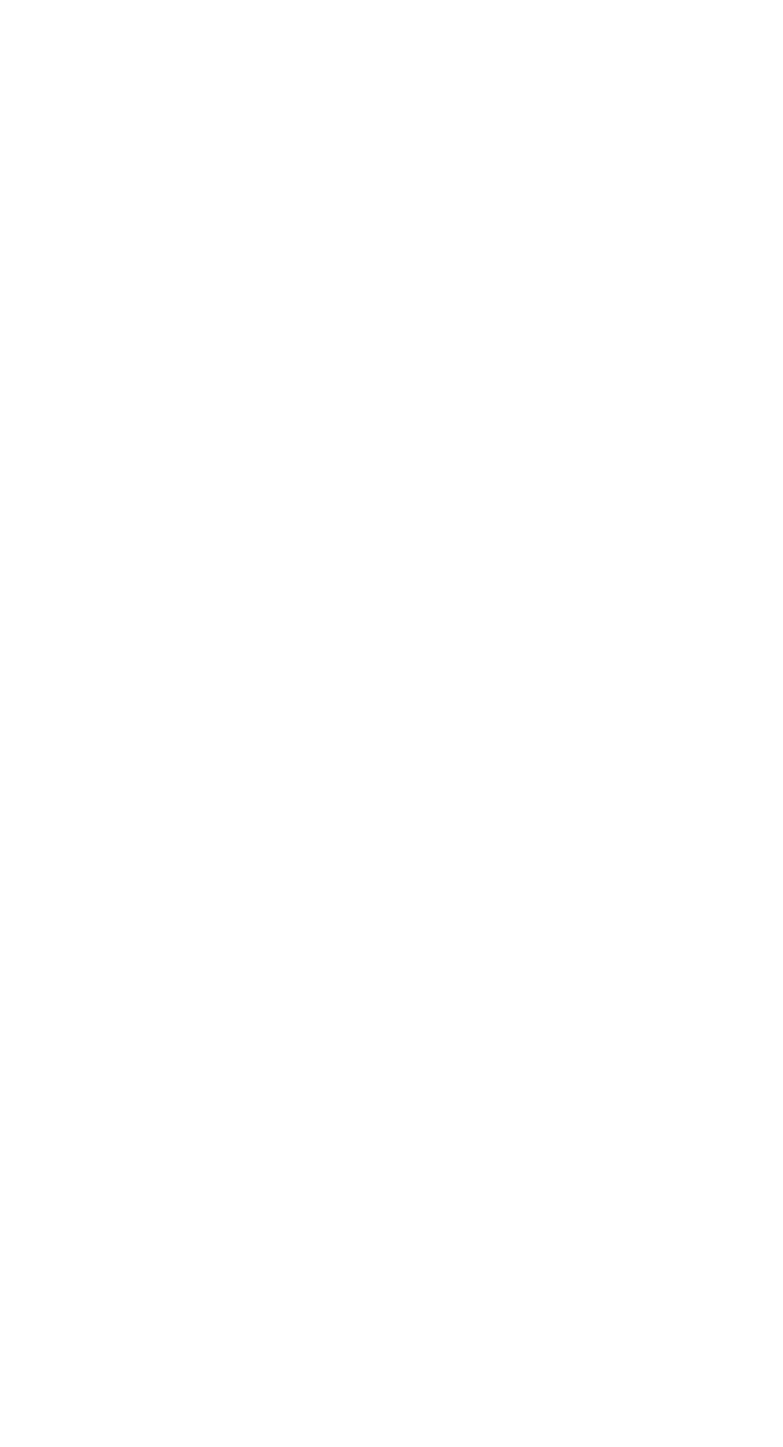
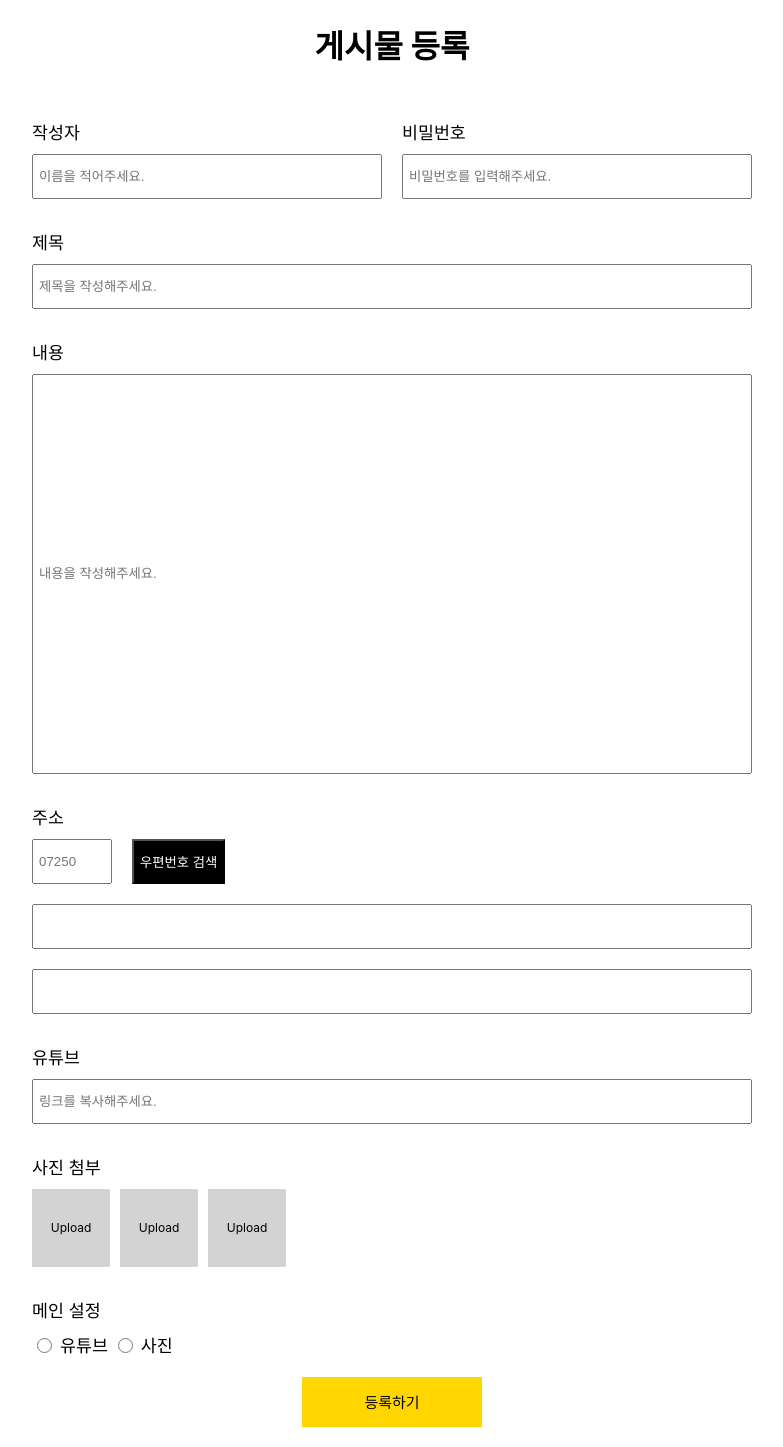
Before and after one commit to hlezg08/freeboard_frontend, a Next.js app: page /boards/new in a window 1280 px wide. Shown: the whole page, without its empty margins (8-791 px from the left). Before the commit the page ends 800 px from the top, so only its background shows below. Built offline with nearby package versions, Linux system fonts and the light colour scheme.

Commit message:
create freeboard

```diff
--- a/package.json
+++ b/package.json
@@ -9,6 +9,12 @@
     "lint": "next lint"
   },
   "dependencies": {
+    "@apollo/client": "^3.6.2",
+    "@emotion/react": "^11.9.0",
+    "@emotion/styled": "^11.8.1",
+    "antd": "^4.20.3",
+    "axios": "^0.27.2",
+    "graphql": "^16.4.0",
     "next": "12.1.6",
     "react": "18.1.0",
     "react-dom": "18.1.0"
--- a/pages/boards/new/index.js
+++ b/pages/boards/new/index.js
@@ -1 +1,84 @@
-export default function MyPage() {}
+import {
+  App,
+  Title,
+  Wrapper,
+  Text,
+  TextLarge,
+  Label,
+  UserInfo,
+  Group,
+  PostCode,
+  PostCodeGroup,
+  SearchBtn,
+  PhotoGroup,
+  Photo,
+  RadioGroup,
+  RadioInput,
+  RadioLabel,
+  SubmitGroup,
+  SubmitBtn,
+} from "../../../styles/emotion";
+
+export default function MyApp() {
+  return (
+    <App>
+      <Title>게시물 등록</Title>
+      <Wrapper>
+        <UserInfo>
+          <Group>
+            <Label>작성자</Label>
+            <Text type="text" placeholder="이름을 적어주세요." />
+          </Group>
+          <Group>
+            <Label>비밀번호</Label>
+            <Text type="password" placeholder="비밀번호를 입력해주세요." />
+          </Group>
+        </UserInfo>
+
+        <Group>
+          <Label>제목</Label>
+          <Text type="text" placeholder="제목을 작성해주세요." />
+        </Group>
+        <Group>
+          <Label>내용</Label>
+          <TextLarge type="text" placeholder="내용을 작성해주세요." />
+        </Group>
+
+        <Group>
+          <Label>주소</Label>
+          <PostCodeGroup>
+            <PostCode type="text" placeholder="07250" />
+            <SearchBtn>우편번호 검색</SearchBtn>
+          </PostCodeGroup>
+          <Text type="text" />
+          <Text type="text" />
+        </Group>
+
+        <Group>
+          <Label>유튜브</Label>
+          <Text type="text" placeholder="링크를 복사해주세요." />
+        </Group>
+        <Group>
+          <Label>사진 첨부</Label>
+          <PhotoGroup>
+            <Photo>Upload</Photo>
+            <Photo>Upload</Photo>
+            <Photo>Upload</Photo>
+          </PhotoGroup>
+        </Group>
+        <Group>
+          <Label>메인 설정</Label>
+          <RadioGroup>
+            <RadioInput type="radio" id="youtube" name="main-radio" />
+            <RadioLabel for="youtube">유튜브</RadioLabel>
+            <RadioInput type="radio" id="photo" name="main-radio" />
+            <RadioLabel for="photo">사진</RadioLabel>
+          </RadioGroup>
+        </Group>
+        <SubmitGroup>
+          <SubmitBtn>등록하기</SubmitBtn>
+        </SubmitGroup>
+      </Wrapper>
+    </App>
+  );
+}
--- /dev/null
+++ b/styles/emotion.js
@@ -0,0 +1,101 @@
+import styled from "@emotion/styled";
+export const App = styled.div`
+  display: flex;
+  flex-direction: column;
+  width: 800px;
+  height: 100%;
+`;
+export const Title = styled.h1`
+  display: flex;
+  justify-content: center;
+`;
+export const Wrapper = styled.div`
+  display: flex;
+  flex-direction: column;
+  padding: 20px 30px;
+`;
+
+export const UserInfo = styled.div`
+  display: flex;
+  flex-direction: row;
+`;
+
+export const Group = styled.div`
+  display: flex;
+  flex-direction: column;
+  width: 100%;
+  padding: 0px 10px;
+`;
+
+export const Label = styled.span`
+  font-size: 13pt;
+  margin: 10px 0px;
+`;
+export const Text = styled.input`
+  width: 100%;
+  height: 45px;
+  margin-bottom: 20px;
+  padding: 5px;
+`;
+export const TextLarge = styled.input`
+  height: 400px;
+  margin-bottom: 20px;
+  padding: 5px;
+`;
+export const PostCode = styled.input`
+  width: 80px;
+  height: 45px;
+  margin-bottom: 20px;
+  padding: 5px;
+`;
+export const PostCodeGroup = styled.div`
+  display: flex;
+`;
+export const SearchBtn = styled.button`
+  background-color: black;
+  color: white;
+  height: 45px;
+  margin-left: 20px;
+`;
+export const PhotoGroup = styled.div`
+  display: flex;
+  margin-bottom: 20px;
+`;
+export const Photo = styled.div`
+  width: 78px;
+  height: 78px;
+  background-color: lightgray;
+  border: none;
+  margin-right: 10px;
+  display: flex;
+  justify-content: center;
+  align-items: center;
+  font-size: 12px;
+`;
+
+export const RadioGroup = styled.div`
+  display: flex;
+  margin-bottom: 20px;
+  align-items: center;
+`;
+export const RadioInput = styled.input`
+  width: 15px;
+  height: 15px;
+`;
+export const RadioLabel = styled.label`
+  font-size: 13pt;
+  padding: 0px 5px;
+`;
+export const SubmitGroup = styled.div`
+  display: flex;
+  flex-direction: row;
+  justify-content: center;
+`;
+export const SubmitBtn = styled.button`
+  align-items: center;
+  background-color: #ffd600;
+  border: none;
+  width: 180px;
+  height: 50px;
+  font-size: 15px;
+`;
```
Also changed, not shown: 2 other files (tests, documents, lock files or other folders).
